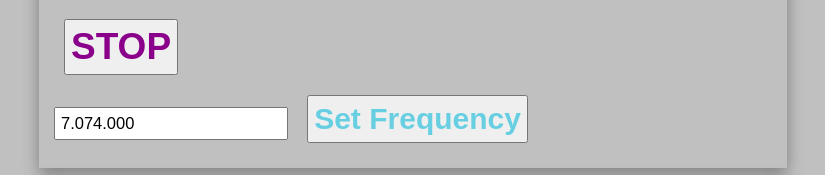
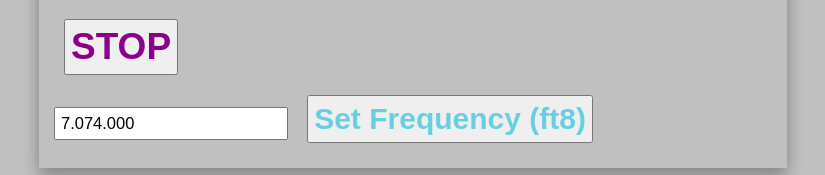
Before and after one commit to batica81/VfoSerial, a website: page public/index.html in a window 1280 px wide. Shown: the part 522-697 px from the top of the page, without its empty margins (227-1052 px from the left). Drawn offline with nearby package versions, Linux system fonts and the light colour scheme; no server answers.

Commit message:
Calibration changed

```diff
--- a/public/index.html
+++ b/public/index.html
@@ -39,7 +39,7 @@
         <label>
             <input class="currentFrequencyInput" type="text" value="7074000" placeholder="7074000">
         </label>
-        <button class="appButton setFrequencyButton">Set Frequency</button>
+        <button class="appButton setFrequencyButton">Set Frequency (ft8)</button>
     </div>
 </div>
 
```
Also changed, not shown: 1 other file.
